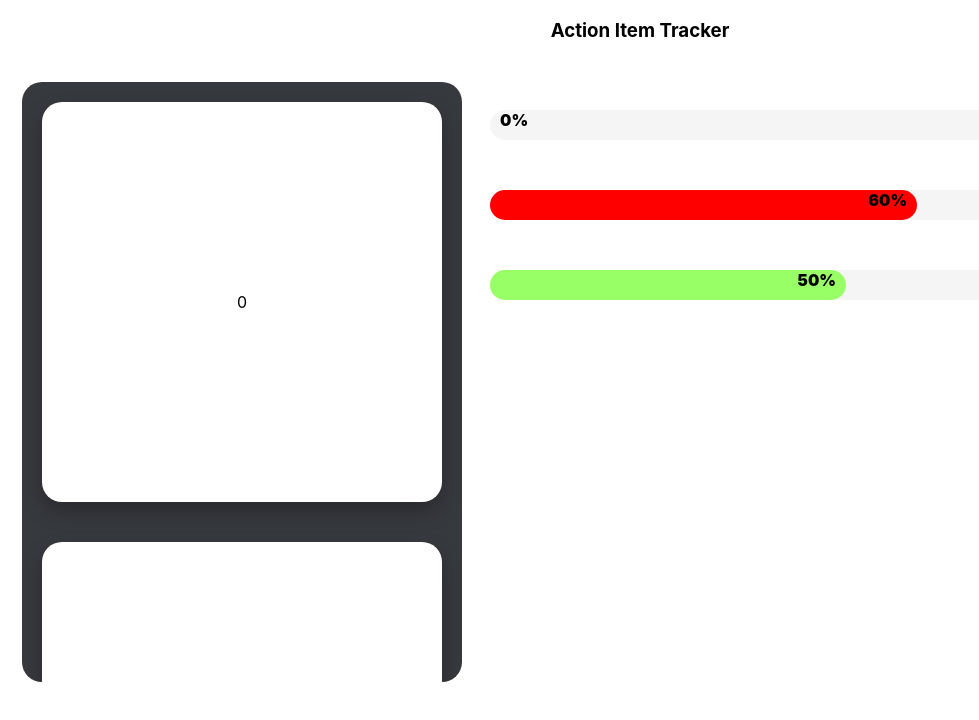
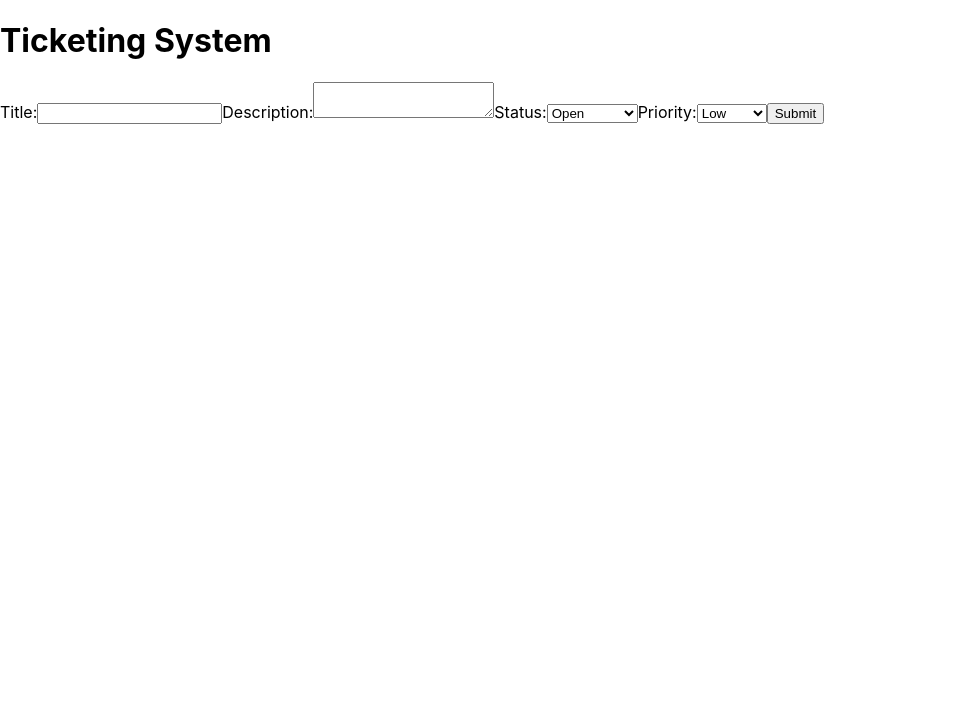
Before and after one commit to srikarh/ABSA-MVP, a React (Create React App) app: page / in a window 1280 px wide. Shown: the top 720 px of the page, without its empty margins (0-979 px from the left). Built offline with nearby package versions, Linux system fonts and the light colour scheme.

Commit message:
gpt ticket

```diff
--- a/src/App.js
+++ b/src/App.js
@@ -1,9 +1,9 @@
 import './App.css';
-import TicketList from './Component/TicketList';
+import Ticket from './Component/Ticket';
 import React from 'react';
 
 
-function App() {
+/*function App() {
   return (
     <div className="App">
       <h3 className="heading">Action Item Tracker</h3>
@@ -24,7 +24,16 @@ function App() {
           Learn React
         </a>
       </header>
-    </div>*/
+    </div>
+  );
+}*/
+
+function App() {
+  return (
+    <div>
+      <h1>Ticketing System</h1>
+      <Ticket />
+    </div>
   );
 }
 
--- a/src/Component/Ticket.js
+++ b/src/Component/Ticket.js
@@ -1 +1,59 @@
-import React from 'react'
+import React, { useState } from "react";
+
+function Ticket() {
+  const [tickets, setTickets] = useState([]);
+
+  const handleNewTicket = (event) => {
+    event.preventDefault();
+    const newTicket = {
+      title: event.target.title.value,
+      description: event.target.description.value,
+      status: event.target.status.value,
+      priority: event.target.priority.value,
+    };
+    setTickets([...tickets, newTicket]);
+    event.target.reset();
+  };
+
+  return (
+    <div>
+      <form onSubmit={handleNewTicket}>
+        <label htmlFor="title">Title:</label>
+        <input type="text" id="title" name="title" />
+
+        <label htmlFor="description">Description:</label>
+        <textarea id="description" name="description" />
+
+        <label htmlFor="status">Status:</label>
+        <select id="status" name="status">
+          <option value="Open">Open</option>
+          <option value="In Progress">In Progress</option>
+          <option value="Resolved">Resolved</option>
+          <option value="Closed">Closed</option>
+        </select>
+
+        <label htmlFor="priority">Priority:</label>
+        <select id="priority" name="priority">
+          <option value="Low">Low</option>
+          <option value="Medium">Medium</option>
+          <option value="High">High</option>
+        </select>
+
+        <button type="submit">Submit</button>
+      </form>
+
+      <ul>
+        {tickets.map((ticket, index) => (
+          <li key={index}>
+            <h2>{ticket.title}</h2>
+            <p>{ticket.description}</p>
+            <p>Status: {ticket.status}</p>
+            <p>Priority: {ticket.priority}</p>
+          </li>
+        ))}
+      </ul>
+    </div>
+  );
+}
+
+export default Ticket;
```
